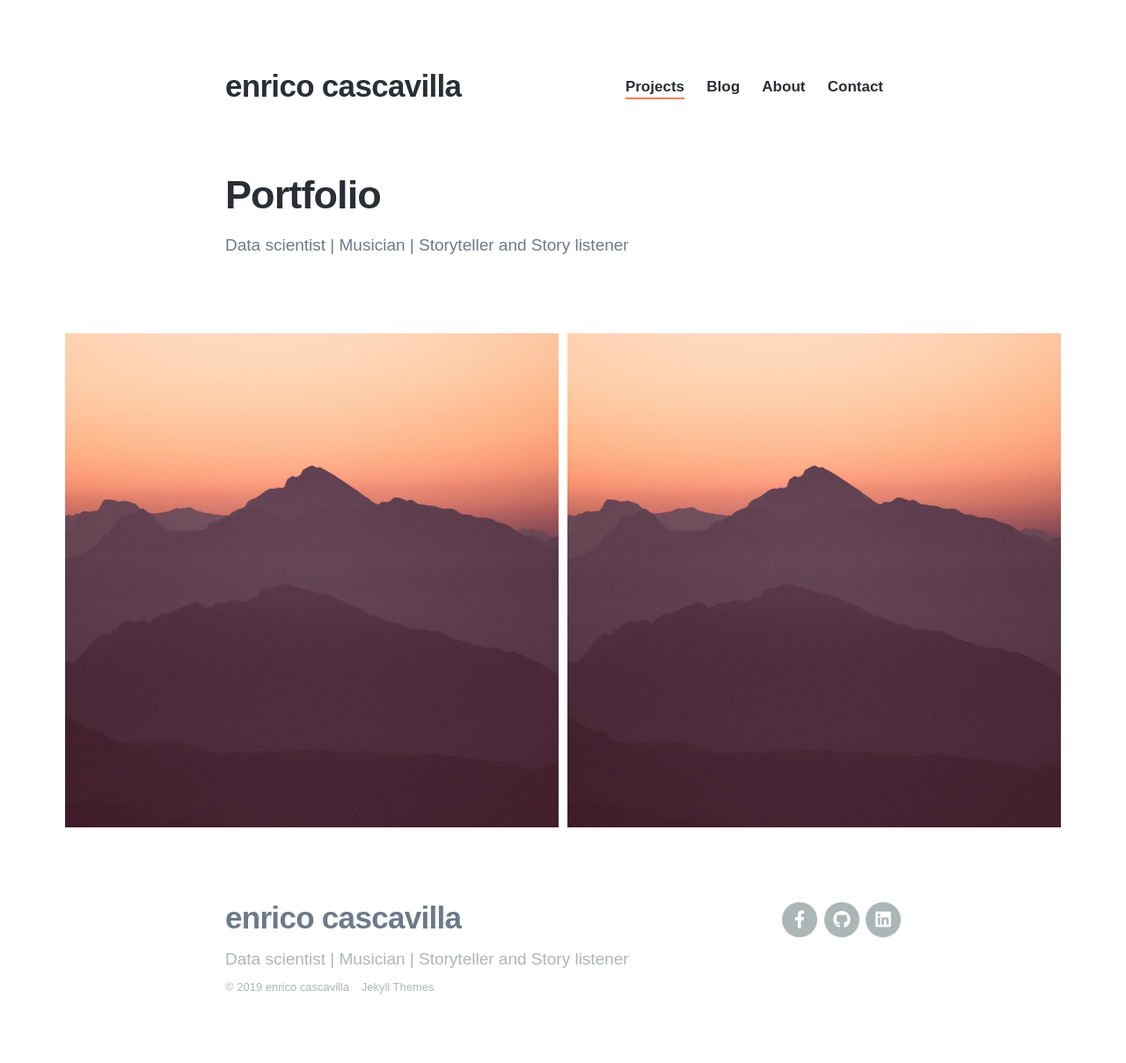
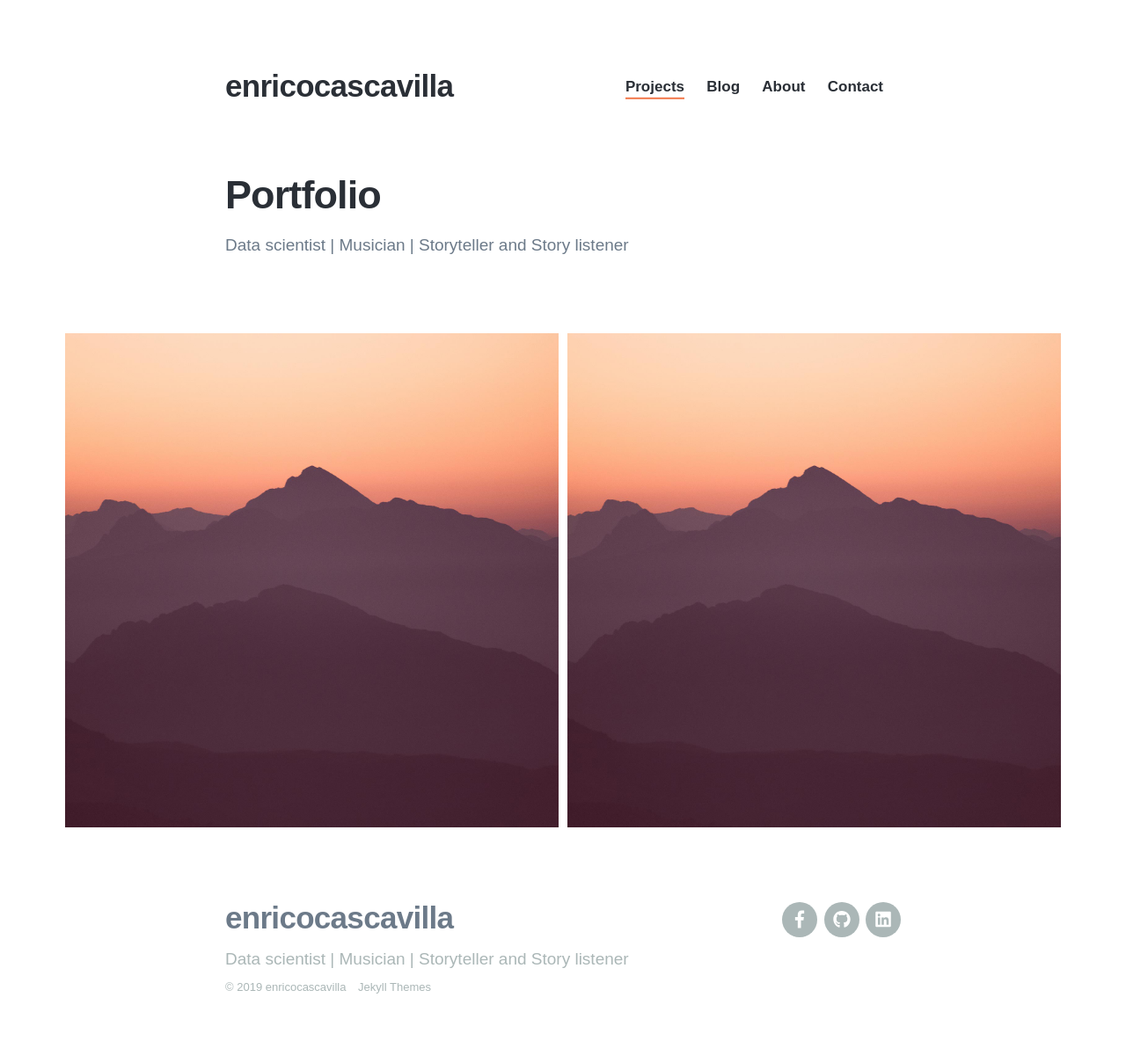
Before and after one commit to enrico-cascavilla/enrico-cascavilla.github.io, a Jekyll site: the page built from index.html, in a window 1280 px wide. Shown: the whole page at 88% size. Built offline with Jekyll 4.4.1, drawn with Linux system fonts in a browser that asks for light colours; nearby versions of some CDN libraries; some web fonts are replaced.

Commit message:
portfolio name

```diff
--- a/_data/settings.yml
+++ b/_data/settings.yml
@@ -1,5 +1,5 @@
 basic_settings:
-  site_title: enrico cascavilla
+  site_title: enricocascavilla
   favicon_image:
 
 header_settings:
```
